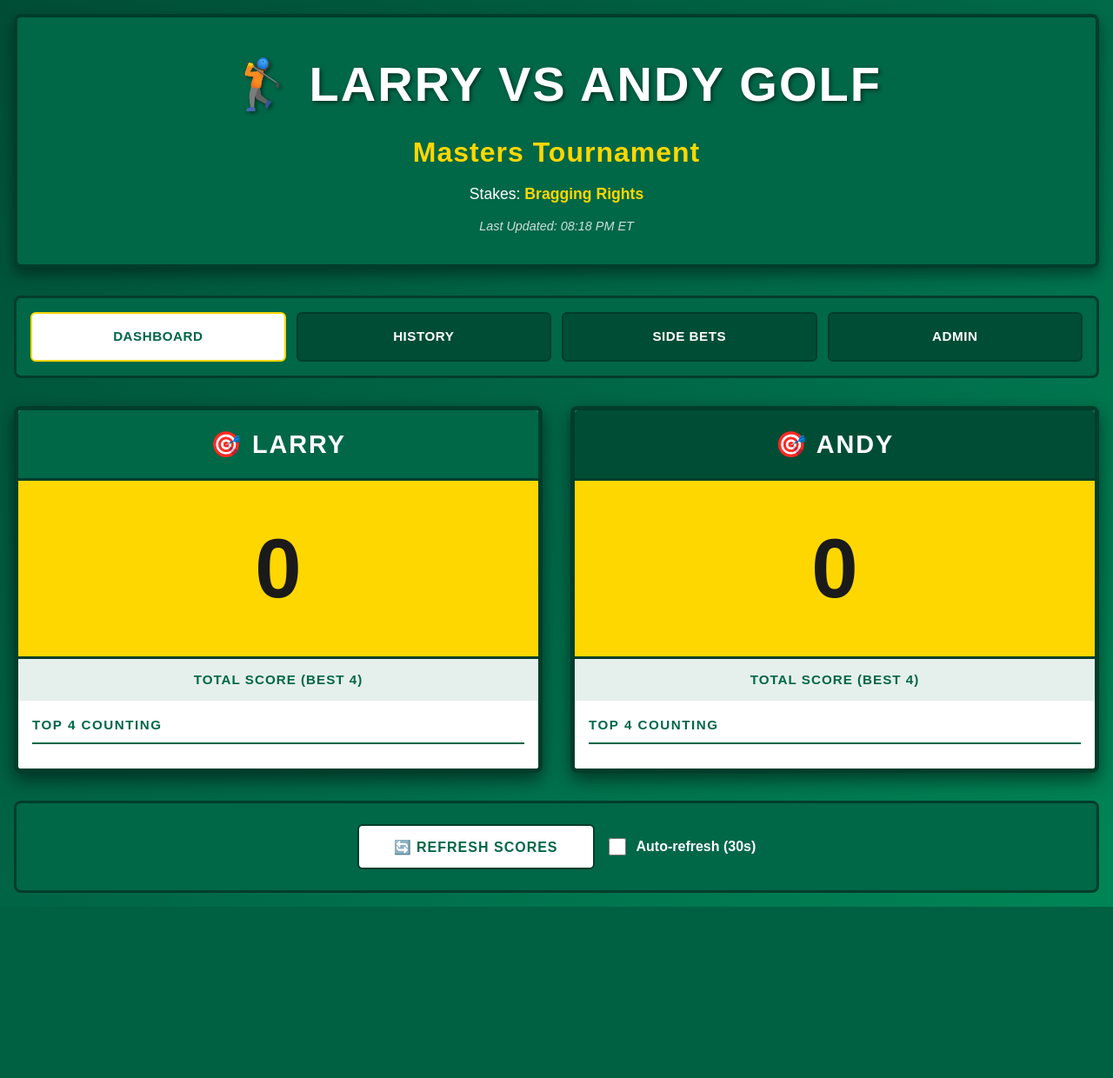
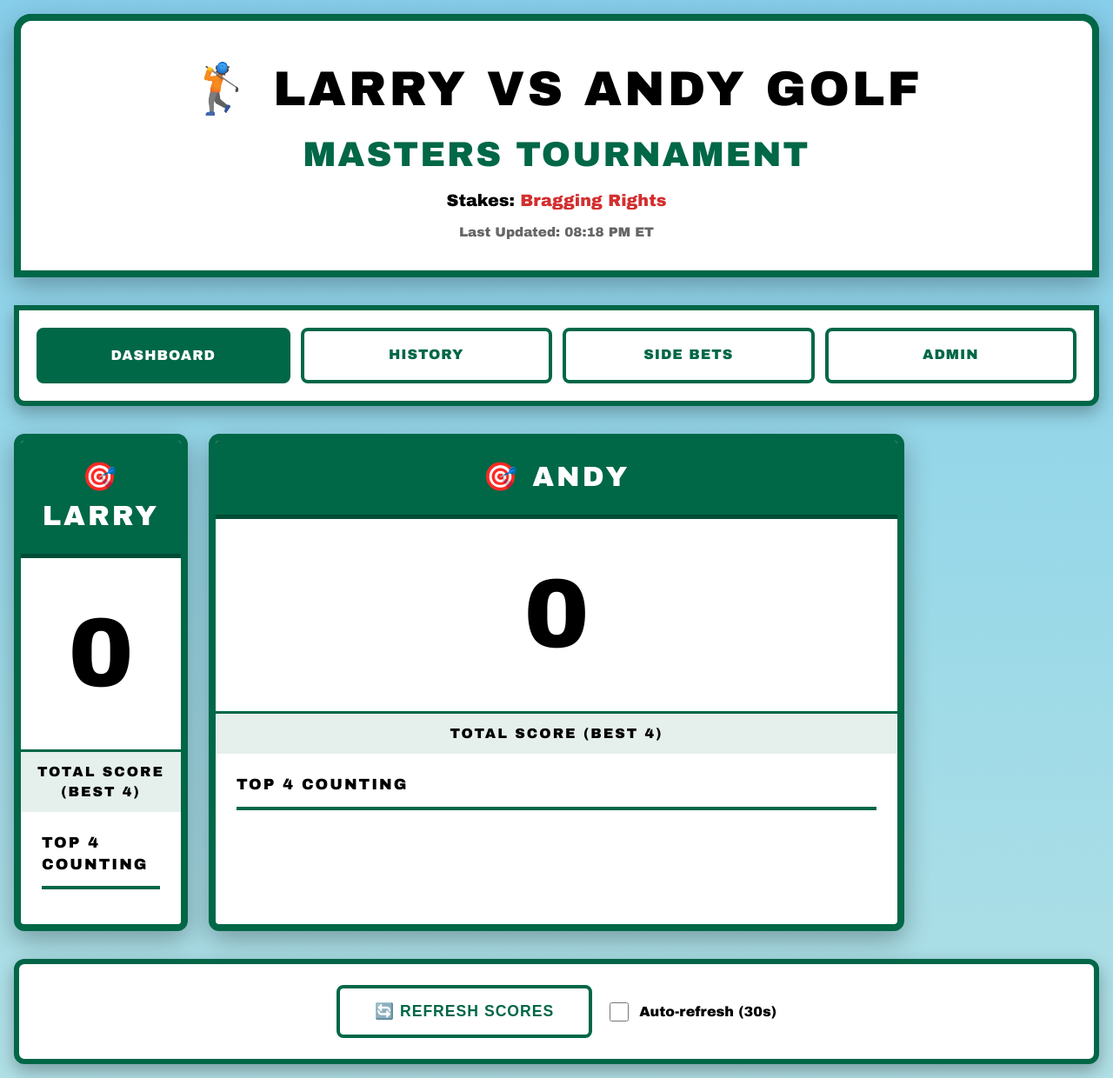
Before and after one commit to soverylarry/golf-betting-app, a Flask app: page / in a window 1280 px wide. Shown: the whole page at 87% size. Before the commit the page ends 1043 px from the top, so only its background shows below. Run offline with Flask 3, Linux system fonts and the light colour scheme.

Commit message:
Update style.css
new original scoreboard look

```diff
--- a/static/style.css
+++ b/static/style.css
@@ -1,17 +1,17 @@
-/* Golf Betting App - Augusta National Masters Theme */
+
+/* Golf Betting App - Authentic Augusta Masters Scoreboard Theme */
 
 :root {
-    /* Augusta National Colors */
-    --augusta-green: #006747;
-    --augusta-dark-green: #004d35;
-    --augusta-light-green: #008556;
-    --board-white: #ffffff;
-    --score-black: #1a1a1a;
-    --under-par-red: #c41e3a;
-    --par-black: #000000;
-    --over-par-blue: #0047ab;
-    --yellow-highlight: #ffd700;
-    --border-color: #003d2b;
+    /* Authentic Masters Scoreboard Colors */
+    --masters-white: #ffffff;
+    --masters-green: #006747;
+    --masters-dark-green: #004d35;
+    --masters-trim: #1a5c45;
+    --text-black: #000000;
+    --score-red: #d32f2f;  /* Under par - red numbers */
+    --score-green: #006747; /* At/over par - green numbers */
+    --background-sky: #e8f4f8;
+    --shadow: rgba(0, 0, 0, 0.3);
 }
 
 * {
@@ -21,299 +21,355 @@
 }
 
 body {
-    font-family: 'Arial', 'Helvetica', sans-serif;
-    background: linear-gradient(135deg, var(--augusta-dark-green) 0%, var(--augusta-green) 50%, var(--augusta-light-green) 100%);
-    color: var(--board-white);
-    line-height: 1.6;
+    font-family: 'Arial Black', 'Arial Bold', 'Helvetica', sans-serif;
+    background: linear-gradient(180deg, #87CEEB 0%, #98D8E8 50%, #B0E0E6 100%);
+    color: var(--text-black);
+    line-height: 1.4;
     min-height: 100vh;
     padding: 1rem;
 }
 
 .container {
-    max-width: 1400px;
+    max-width: 1600px;
     margin: 0 auto;
 }
 
-/* Header - Masters Style */
+/* Header - Masters Scoreboard Style with Curved Top */
 header {
     text-align: center;
     margin-bottom: 2rem;
-    padding: 2rem 1.5rem;
-    background: var(--augusta-green);
-    border-radius: 8px;
-    border: 4px solid var(--border-color);
-    box-shadow: 0 8px 16px rgba(0, 0, 0, 0.4);
+    padding: 2.5rem 2rem 2rem 2rem;
+    background: var(--masters-white);
+    border: 8px solid var(--masters-green);
+    border-radius: 20px 20px 0 0;
+    box-shadow: 0 10px 30px var(--shadow);
+    position: relative;
+}
+
+header::before {
+    content: '';
+    position: absolute;
+    top: -8px;
+    left: -8px;
+    right: -8px;
+    height: 40px;
+    background: var(--masters-green);
+    border-radius: 20px 20px 0 0;
+    z-index: -1;
 }
 
 header h1 {
     font-size: clamp(2rem, 6vw, 3.5rem);
     margin-bottom: 0.5rem;
-    color: var(--board-white);
-    font-weight: 700;
-    letter-spacing: 2px;
+    color: var(--text-black);
+    font-weight: 900;
+    letter-spacing: 3px;
     text-transform: uppercase;
-    text-shadow: 2px 2px 4px rgba(0, 0, 0, 0.5);
 }
 
 .tournament-name {
-    font-size: clamp(1.3rem, 4vw, 2rem);
-    color: var(--yellow-highlight);
-    font-weight: 700;
+    font-size: clamp(1.5rem, 4vw, 2.5rem);
+    color: var(--masters-green);
+    font-weight: 900;
     margin-bottom: 0.5rem;
-    letter-spacing: 1px;
+    letter-spacing: 2px;
+    text-transform: uppercase;
 }
 
 .stakes {
-    font-size: 1.1rem;
-    color: var(--board-white);
-    margin-top: 0.5rem;
+    font-size: 1.2rem;
+    color: var(--text-black);
+    margin-top: 0.75rem;
+    font-weight: 700;
 }
 
 .stakes strong {
-    color: var(--yellow-highlight);
-    font-weight: 700;
+    color: var(--score-red);
+    font-weight: 900;
 }
 
 .last-updated {
-    font-size: 0.9rem;
-    color: rgba(255, 255, 255, 0.8);
+    font-size: 0.95rem;
+    color: #666;
     margin-top: 0.75rem;
-    font-style: italic;
+    font-weight: 600;
 }
 
-/* Navigation - Masters Style */
+/* Navigation */
 nav {
     display: flex;
     flex-wrap: wrap;
     gap: 0.75rem;
     margin-bottom: 2rem;
-    background: var(--augusta-green);
-    padding: 1rem;
-    border-radius: 8px;
-    border: 3px solid var(--border-color);
+    background: var(--masters-white);
+    padding: 1.25rem;
+    border: 6px solid var(--masters-green);
+    border-radius: 0 0 12px 12px;
+    box-shadow: 0 8px 20px var(--shadow);
 }
 
 nav a {
     flex: 1;
-    min-width: 120px;
-    padding: 0.9rem 1.5rem;
-    background: var(--augusta-dark-green);
-    color: var(--board-white);
+    min-width: 130px;
+    padding: 1rem 1.5rem;
+    background: var(--masters-white);
+    color: var(--masters-green);
     text-decoration: none;
-    border-radius: 6px;
+    border: 4px solid var(--masters-green);
+    border-radius: 8px;
     text-align: center;
     transition: all 0.3s ease;
-    border: 2px solid var(--border-color);
-    font-weight: 600;
+    font-weight: 900;
     text-transform: uppercase;
-    letter-spacing: 0.5px;
-    font-size: 0.95rem;
+    letter-spacing: 1px;
+    font-size: 1rem;
 }
 
 nav a:hover {
-    background: var(--augusta-light-green);
-    transform: translateY(-2px);
-    box-shadow: 0 4px 8px rgba(0, 0, 0, 0.3);
+    background: var(--masters-green);
+    color: var(--masters-white);
+    transform: translateY(-3px);
+    box-shadow: 0 6px 12px var(--shadow);
 }
 
 nav a.active {
-    background: var(--board-white);
-    color: var(--augusta-green);
-    border-color: var(--yellow-highlight);
-    font-weight: 700;
+    background: var(--masters-green);
+    color: var(--masters-white);
+    border-width: 5px;
 }
 
-/* Scoreboard - Augusta Leaderboard Style */
+/* Main Scoreboard Layout with Side Panels */
 .scoreboard {
     display: grid;
-    grid-template-columns: 1fr;
-    gap: 2rem;
+    grid-template-columns: 200px 1fr 200px;
+    gap: 1.5rem;
     margin-bottom: 2rem;
 }
 
-@media (min-width: 900px) {
+@media (max-width: 1100px) {
     .scoreboard {
-        grid-template-columns: 1fr 1fr;
+        grid-template-columns: 1fr;
+    }
+}
+
+/* Side Panels - Like "THRU 9" and "THRU 17" panels */
+.side-panel {
+    background: var(--masters-white);
+    border: 8px solid var(--masters-green);
+    border-radius: 12px;
+    padding: 1.5rem 1rem;
+    text-align: center;
+    box-shadow: 0 8px 20px var(--shadow);
+    min-height: 300px;
+}
+
+.side-panel h3 {
+    font-size: 1.3rem;
+    color: var(--text-black);
+    font-weight: 900;
+    text-transform: uppercase;
+    letter-spacing: 1px;
+    margin-bottom: 1rem;
+    padding-bottom: 0.75rem;
+    border-bottom: 4px solid var(--masters-green);
+}
+
+.side-bets-summary {
+    background: var(--masters-white);
+    border: 8px solid var(--masters-green);
+    border-radius: 12px;
+    padding: 1.5rem;
+    text-align: center;
+    box-shadow: 0 8px 20px var(--shadow);
+}
+
+.side-bets-summary h3 {
+    margin-bottom: 1rem;
+    color: var(--masters-green);
+    font-weight: 900;
+    font-size: 1.2rem;
+    text-transform: uppercase;
+}
+
+/* Main Leaderboard - White background with green trim */
+.main-board {
+    display: grid;
+    grid-template-columns: 1fr 1fr;
+    gap: 1.5rem;
+}
+
+@media (max-width: 768px) {
+    .main-board {
+        grid-template-columns: 1fr;
     }
 }
 
 .team-card {
-    background: var(--board-white);
-    border-radius: 8px;
-    padding: 0;
-    border: 5px solid var(--border-color);
-    box-shadow: 0 8px 20px rgba(0, 0, 0, 0.5);
+    background: var(--masters-white);
+    border: 8px solid var(--masters-green);
+    border-radius: 12px;
+    box-shadow: 0 10px 30px var(--shadow);
     overflow: hidden;
 }
 
+/* Player Name Headers */
 .team-card h2 {
-    font-size: 1.8rem;
-    padding: 1rem;
+    font-size: 2rem;
+    padding: 1.25rem;
     text-align: center;
-    color: var(--board-white);
-    font-weight: 700;
-    letter-spacing: 2px;
+    background: var(--masters-green);
+    color: var(--masters-white);
+    font-weight: 900;
+    letter-spacing: 3px;
     text-transform: uppercase;
+    border-bottom: 5px solid var(--masters-dark-green);
 }
 
-.team-card.larry h2 {
-    background: var(--augusta-green);
-}
-
-.team-card.andy h2 {
-    background: var(--augusta-dark-green);
-}
-
+/* Score Display - Scoreboard Style */
 .total-score {
-    font-size: clamp(4rem, 10vw, 6rem);
+    font-size: clamp(5rem, 12vw, 7rem);
     font-weight: 900;
     text-align: center;
-    padding: 1.5rem;
+    padding: 2rem 1rem;
     margin: 0;
-    background: var(--score-black);
-    color: var(--board-white);
-    border-top: 3px solid var(--border-color);
-    border-bottom: 3px solid var(--border-color);
+    background: var(--masters-white);
+    font-family: 'Arial Black', sans-serif;
 }
 
 .total-score.winning {
-    background: var(--under-par-red);
-    color: var(--board-white);
+    color: var(--score-red);  /* Under par = RED */
 }
 
 .total-score.losing {
-    background: var(--par-black);
-    color: var(--board-white);
+    color: var(--score-green);  /* Over par = GREEN */
 }
 
 .total-score.tied {
-    background: var(--yellow-highlight);
-    color: var(--score-black);
+    color: var(--text-black);  /* Tied = BLACK */
 }
 
 .score-label {
     text-align: center;
-    color: var(--augusta-green);
-    font-size: 0.95rem;
-    font-weight: 700;
+    color: var(--text-black);
+    font-size: 1rem;
+    font-weight: 900;
     padding: 0.75rem;
     background: rgba(0, 103, 71, 0.1);
     text-transform: uppercase;
-    letter-spacing: 1px;
+    letter-spacing: 2px;
+    border-top: 3px solid var(--masters-green);
 }
 
-/* Players List - Leaderboard Style */
+/* Players List - Grid Style */
 .players-list {
-    padding: 1rem;
-    background: var(--board-white);
+    padding: 1.5rem;
+    background: var(--masters-white);
 }
 
 .players-list h3 {
-    font-size: 0.95rem;
-    margin-bottom: 0.75rem;
-    color: var(--augusta-green);
+    font-size: 1.1rem;
+    margin-bottom: 1rem;
+    color: var(--text-black);
     text-transform: uppercase;
-    letter-spacing: 1.5px;
-    font-weight: 700;
-    border-bottom: 2px solid var(--augusta-green);
-    padding-bottom: 0.5rem;
+    letter-spacing: 2px;
+    font-weight: 900;
+    border-bottom: 4px solid var(--masters-green);
+    padding-bottom: 0.75rem;
 }
 
 .player-row {
     display: grid;
     grid-template-columns: 1fr auto auto;
-    gap: 0.75rem;
-    padding: 0.85rem;
+    gap: 1rem;
+    padding: 1rem;
     margin-bottom: 0.5rem;
-    background: rgba(0, 103, 71, 0.08);
-    border-radius: 4px;
+    background: var(--masters-white);
+    border: 3px solid var(--masters-green);
+    border-radius: 6px;
     align-items: center;
-    border-left: 4px solid transparent;
+    border-left: 6px solid var(--masters-green);
 }
 
 .player-row.counting {
-    border-left-color: var(--augusta-green);
-    background: rgba(0, 103, 71, 0.15);
-    font-weight: 600;
+    border-left-color: var(--score-red);
+    border-width: 4px;
+    border-left-width: 8px;
+    background: rgba(211, 47, 47, 0.05);
 }
 
 .player-row.bench {
-    opacity: 0.7;
+    opacity: 0.6;
     border-left-color: #999;
 }
 
 .player-name {
-    font-weight: 600;
-    color: var(--score-black);
+    font-weight: 900;
+    color: var(--text-black);
     overflow: hidden;
     text-overflow: ellipsis;
     white-space: nowrap;
-    font-size: 1rem;
+    font-size: 1.1rem;
+    text-transform: uppercase;
+    letter-spacing: 0.5px;
 }
 
 .player-score {
     font-weight: 900;
-    font-size: 1.3rem;
-    min-width: 50px;
+    font-size: 1.8rem;
+    min-width: 60px;
     text-align: right;
-    color: var(--score-black);
+    font-family: 'Arial Black', sans-serif;
+}
+
+.player-row.counting .player-score {
+    color: var(--score-red);  /* Top 4 scores in RED */
+}
+
+.player-row.bench .player-score {
+    color: var(--score-green);  /* Bench scores in GREEN */
 }
 
 .player-status {
-    min-width: 35px;
+    min-width: 40px;
     text-align: right;
-    color: var(--augusta-green);
-    font-size: 0.9rem;
-    font-weight: 600;
+    color: var(--text-black);
+    font-size: 1rem;
+    font-weight: 900;
 }
 
 .bench-players {
-    margin-top: 1rem;
+    margin-top: 1.5rem;
 }
 
 .bench-players summary {
     cursor: pointer;
-    padding: 0.75rem;
-    background: var(--augusta-green);
-    color: var(--board-white);
-    border-radius: 6px;
-    font-size: 0.9rem;
-    font-weight: 600;
-    margin-bottom: 0.75rem;
+    padding: 1rem;
+    background: var(--masters-green);
+    color: var(--masters-white);
+    border-radius: 8px;
+    font-size: 1rem;
+    font-weight: 900;
+    margin-bottom: 1rem;
     text-transform: uppercase;
-    letter-spacing: 0.5px;
+    letter-spacing: 1px;
+    border: 3px solid var(--masters-dark-green);
 }
 
 .bench-players summary:hover {
-    background: var(--augusta-light-green);
-}
-
-/* Side Bets Summary */
-.side-bets-summary {
-    background: var(--board-white);
-    border-radius: 8px;
-    padding: 1.5rem;
-    text-align: center;
-    margin-bottom: 2rem;
-    border: 4px solid var(--yellow-highlight);
-}
-
-.side-bets-summary h3 {
-    margin-bottom: 1rem;
-    color: var(--augusta-green);
-    font-weight: 700;
+    background: var(--masters-dark-green);
 }
 
 /* Controls */
 .controls {
     display: flex;
     flex-direction: column;
-    gap: 1rem;
+    gap: 1.25rem;
     align-items: center;
     padding: 1.5rem;
-    background: var(--augusta-green);
-    border-radius: 8px;
-    border: 3px solid var(--border-color);
+    background: var(--masters-white);
+    border: 6px solid var(--masters-green);
+    border-radius: 12px;
+    box-shadow: 0 8px 20px var(--shadow);
 }
 
 @media (min-width: 640px) {
@@ -323,13 +379,13 @@ nav a.active {
     }
 }
 
-/* Buttons */
+/* Buttons - Scoreboard Style */
 .btn-primary, .btn-secondary {
-    padding: 0.9rem 2.5rem;
-    border: none;
-    border-radius: 6px;
-    font-size: 1rem;
-    font-weight: 700;
+    padding: 1rem 2.5rem;
+    border: 4px solid var(--masters-green);
+    border-radius: 8px;
+    font-size: 1.1rem;
+    font-weight: 900;
     cursor: pointer;
     transition: all 0.3s ease;
     text-decoration: none;
@@ -339,32 +395,30 @@ nav a.active {
 }
 
 .btn-primary {
-    background: var(--board-white);
-    color: var(--augusta-green);
-    border: 2px solid var(--border-color);
+    background: var(--masters-white);
+    color: var(--masters-green);
 }
 
 .btn-primary:hover:not(:disabled) {
-    background: var(--yellow-highlight);
-    color: var(--augusta-green);
-    transform: translateY(-2px);
-    box-shadow: 0 4px 8px rgba(0, 0, 0, 0.3);
+    background: var(--masters-green);
+    color: var(--masters-white);
+    transform: translateY(-3px);
+    box-shadow: 0 6px 12px var(--shadow);
 }
 
 .btn-primary:disabled {
-    opacity: 0.5;
+    opacity: 0.4;
     cursor: not-allowed;
 }
 
 .btn-secondary {
-    background: var(--augusta-dark-green);
-    color: var(--board-white);
-    border: 2px solid var(--border-color);
+    background: var(--masters-green);
+    color: var(--masters-white);
 }
 
 .btn-secondary:hover {
-    background: var(--augusta-light-green);
-    transform: translateY(-2px);
+    background: var(--masters-dark-green);
+    transform: translateY(-3px);
 }
 
 .auto-refresh-toggle {
@@ -373,22 +427,17 @@ nav a.active {
     gap: 0.75rem;
     cursor: pointer;
     user-select: none;
-    color: var(--board-white);
-    font-weight: 600;
+    color: var(--text-black);
+    font-weight: 900;
 }
 
 .auto-refresh-toggle input[type="checkbox"] {
-    width: 20px;
-    height: 20px;
+    width: 22px;
+    height: 22px;
     cursor: pointer;
 }
 
 /* History Page */
-.history-header {
-    text-align: center;
-    margin-bottom: 2rem;
-}
-
 .win-stats {
     display: flex;
     flex-wrap: wrap;
```
Also changed, not shown: other parts of static/style.css (+61 -123 lines).
